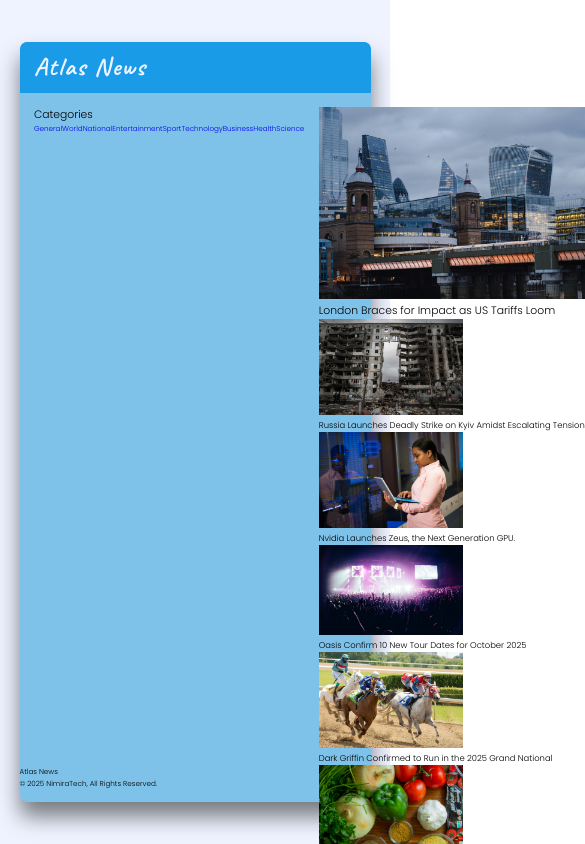
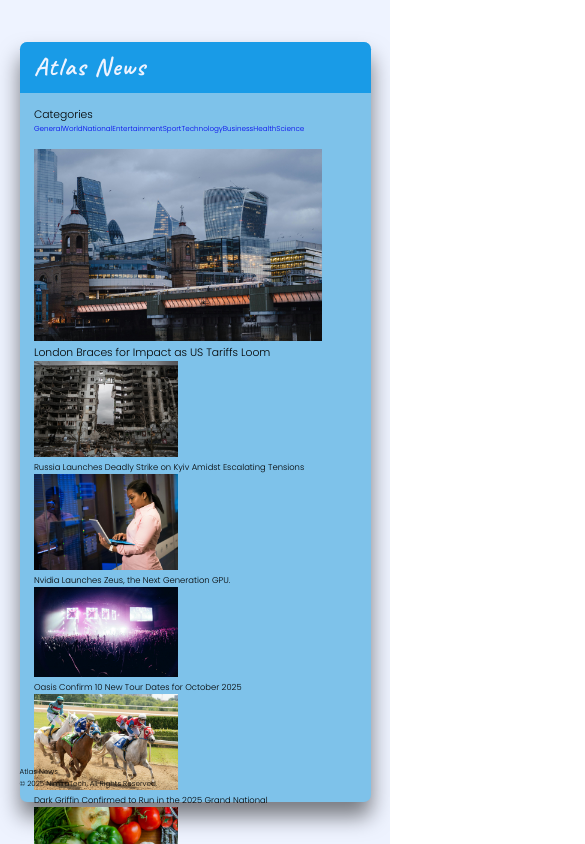
Before and after one commit to Nimira43/Atlas-News, a React (Vite) app: page / in a window 390 px wide. Shown: the top 844 px of the page, 585 px wide, since content can reach past the window. Built offline with nearby package versions, Linux system fonts and the light colour scheme.

Commit message:
/News-content media query for 900px

```diff
--- a/src/css/news.css
+++ b/src/css/news.css
@@ -18,7 +18,6 @@
   display: flex;
   align-items: center;
   padding: 0 2rem;
-
 }
 
 .logo {
@@ -51,7 +50,11 @@
 }
 
 @media (max-width: 900px) {
-
+  .news-content {
+    flex-direction: column;
+    width: 100%;
+    row-gap: 2rem;
+  }
 }
 
 @media (max-width: 500px) {
```
